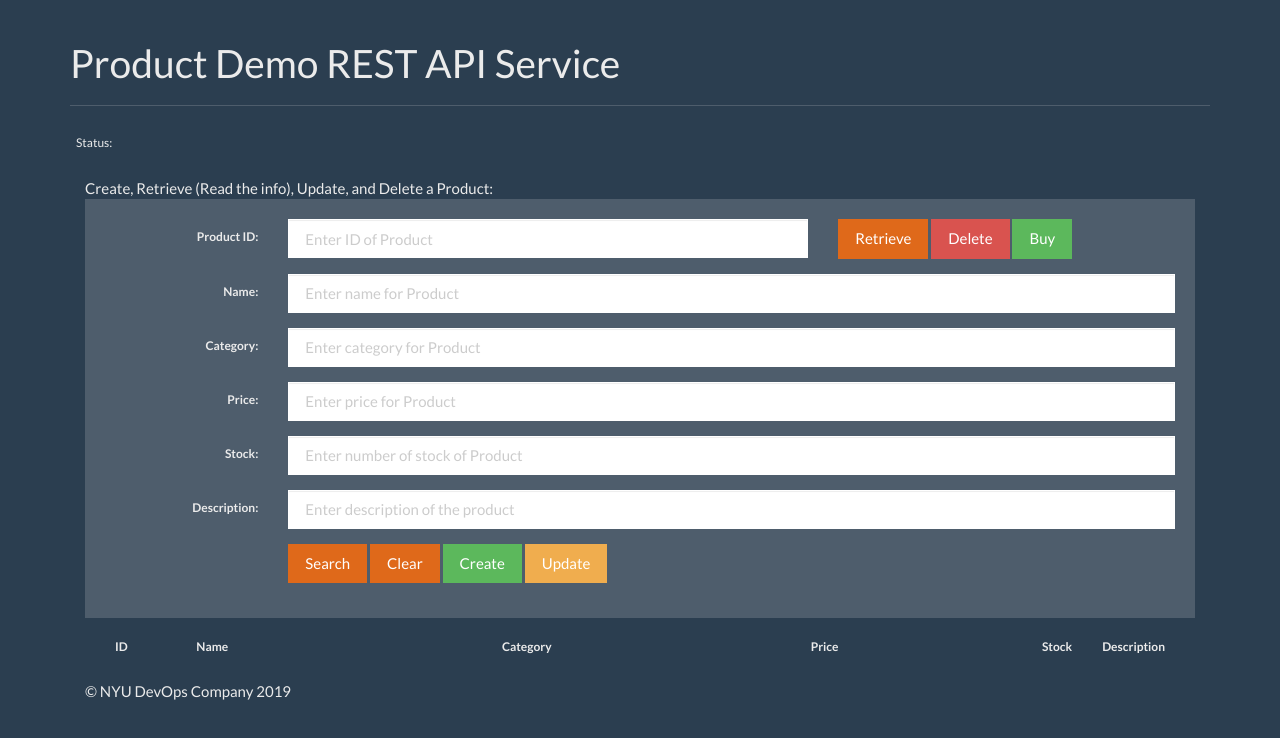
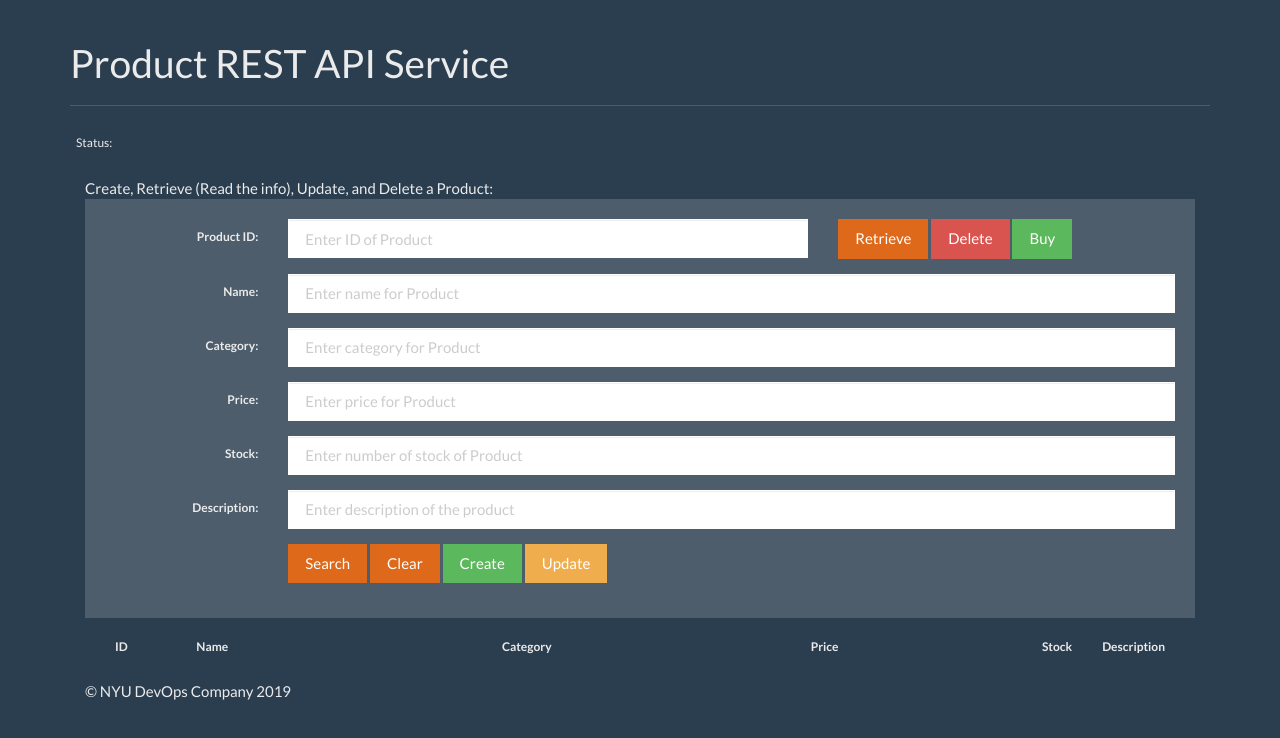
Before and after one commit to Products-Squad/products, a plain HTML site: page service/static/index.html in a window 1280 px wide. Drawn offline with Linux system fonts and the light colour scheme; files that its build step writes are made by us from their sources; files whose address does not match are found by name.

```diff
--- a/service/static/index.html
+++ b/service/static/index.html
@@ -12,7 +12,7 @@
   <body>
     <div class="container">
         <div class="page-header">
-            <h1>Product Demo REST API Service</h1>
+            <h1>Product REST API Service</h1>
         </div>
 
         <!-- Flash Message -->
```
Also changed, not shown: 1 other file.
